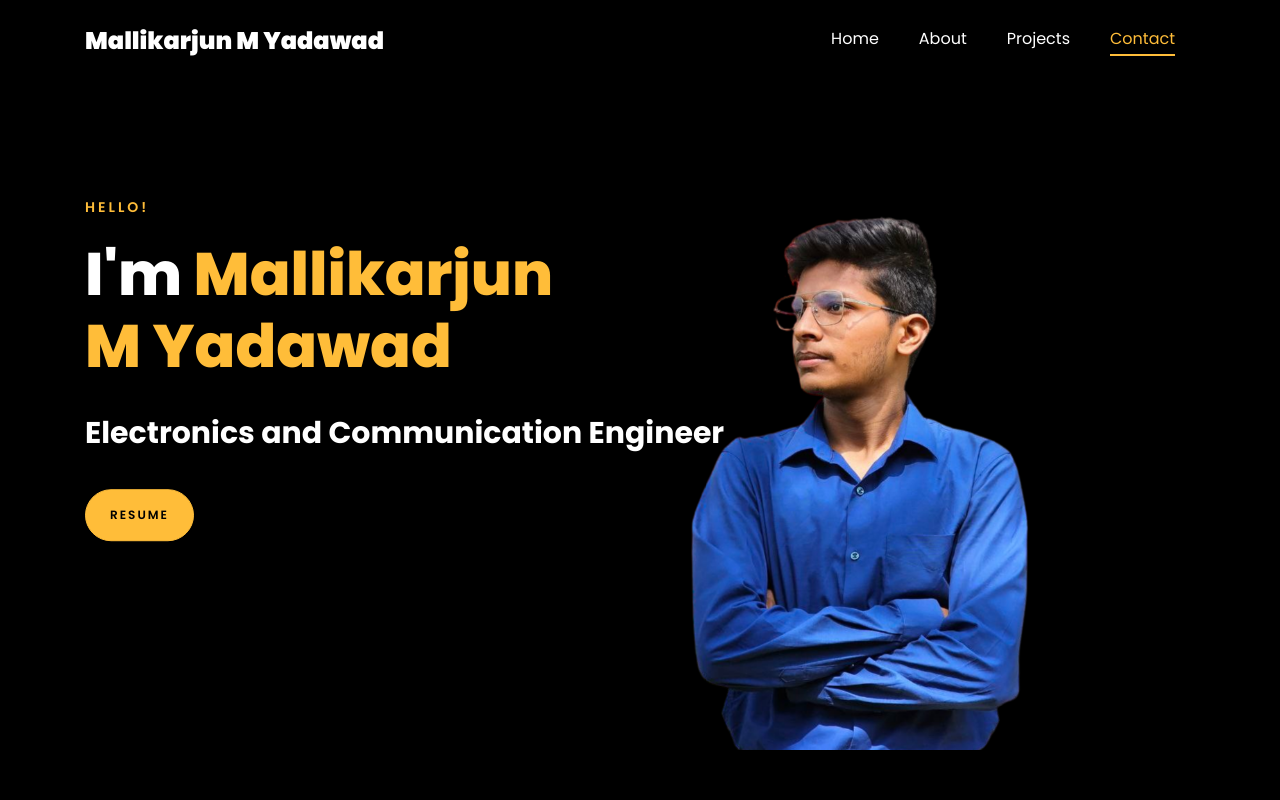
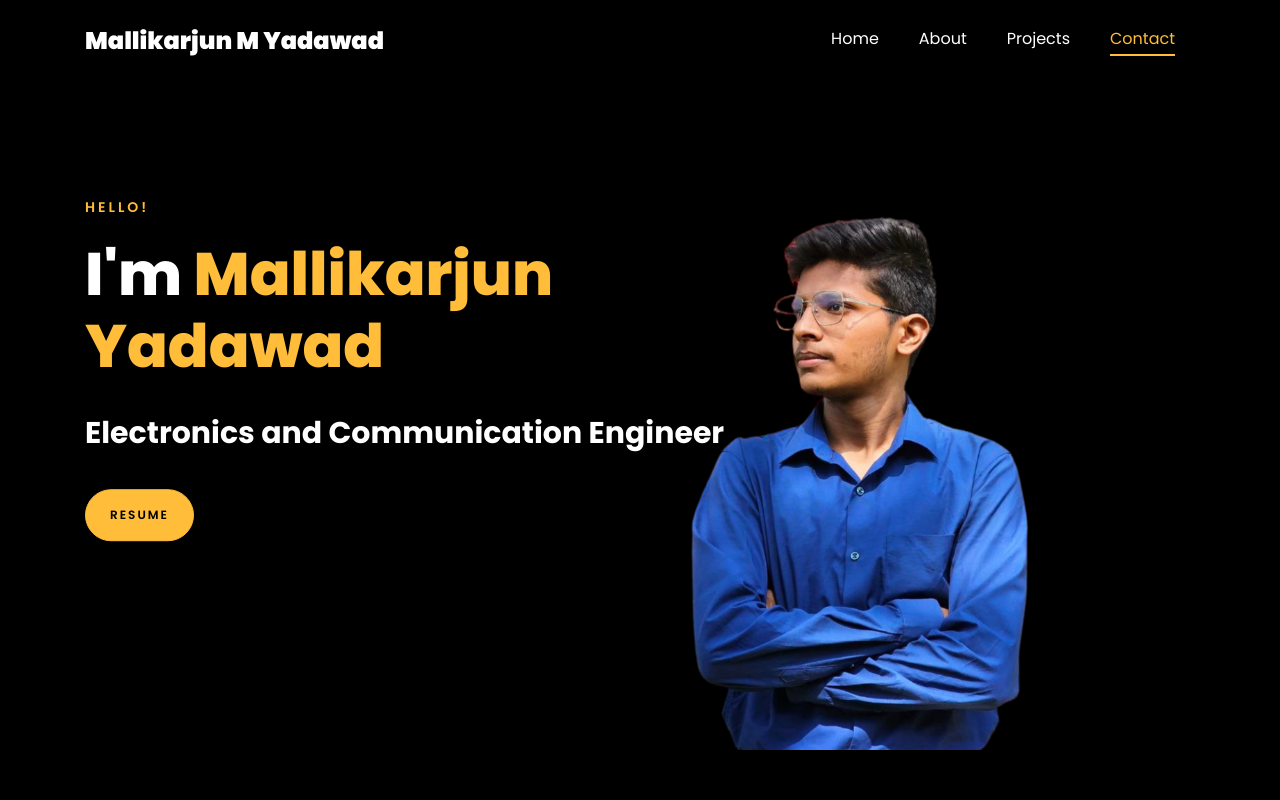
Before and after one commit to mallikarjunn01/mallikarjunn01.github.io, a plain HTML site: page index.html in a window 1280 px wide. Shown: the top 800 px of the page. Drawn offline with Linux system fonts and the light colour scheme; files whose address does not match are found by name.

Commit message:
Update index.html

```diff
--- a/index.html
+++ b/index.html
@@ -146,7 +146,7 @@
 		          <div class="one-forth d-flex  align-items-center ftco-animate" data-scrollax=" properties: { translateY: '70%' }">
 		          	<div class="text">
 		          		<span class="subheading">Hello!</span>
-			            <h1 class="mb-4 mt-3">I'm <span>Mallikarjun M Yadawad</span></h1>
+			            <h1 class="mb-4 mt-3">I'm <span>Mallikarjun Yadawad</span></h1>
 
 						<!-- Element to contain animated typing -->
 						<span id="typing-animation"></span>
```
